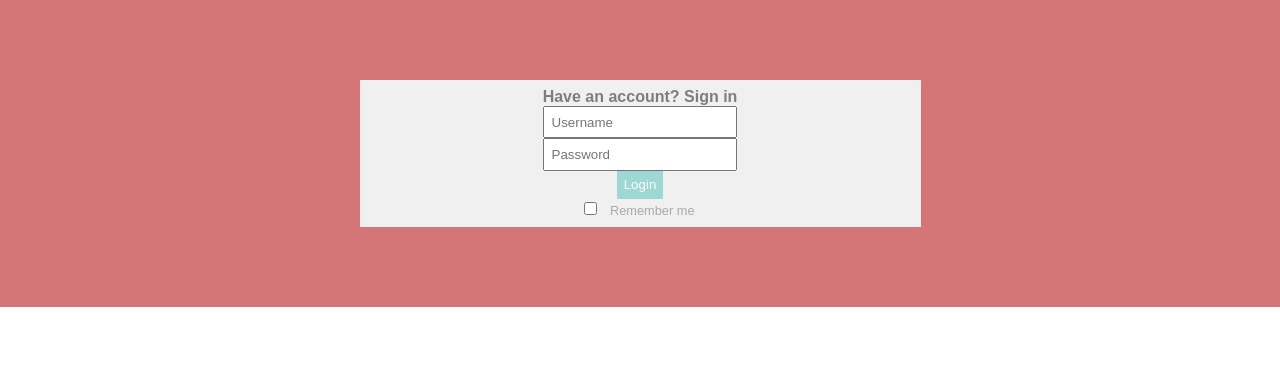
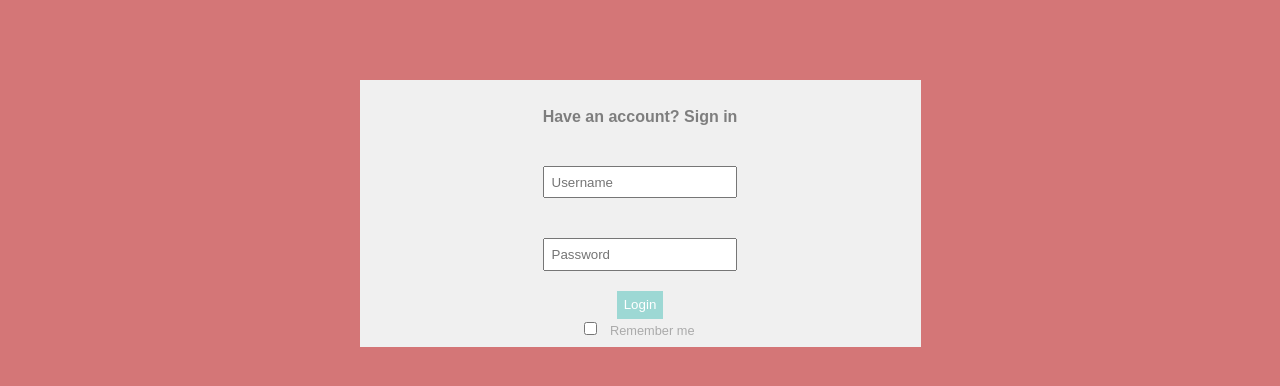
Before and after one commit to wayaway-jtm/InClass, a plain HTML site: page SignIn1/index.html in a window 1280 px wide. Drawn offline with Linux system fonts and the light colour scheme.

Commit message:
Added space between items

```diff
--- a/SignIn1/css/styles.css
+++ b/SignIn1/css/styles.css
@@ -9,12 +9,15 @@ main {
     color: #AAAAAA;
     font-family: sans-serif;
     font-size: 1rem;
+    min-height: 100vh;
 }
 
 h1 {
     color: #7E7E7E;
     font-size: 1rem;
     margin: auto;
+    flex: 1;
+    padding: 20px;
 }
 
 form {
@@ -24,12 +27,14 @@ form {
     margin: auto;
     display: flex;
     flex-direction: column;
+    justify-content: space-between;
 }
 
 .txt-input {
-    margin: auto;
+    margin: 20px auto;
     padding: 0.5em;
     display: block;
+    flex: 1;
 }
 
 button {
@@ -39,6 +44,7 @@ button {
     color: white;
     padding: 0.5em;
     margin: auto;
+    flex: 1;
 }
 
 label {
@@ -47,5 +53,7 @@ label {
 }
 
 #div-remember {
+    align-items: center;
     margin: auto;
+    flex: 1;
 }
```
